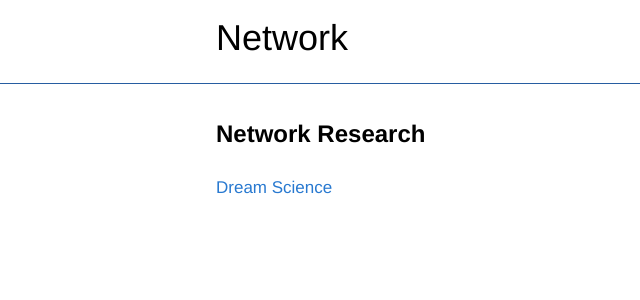
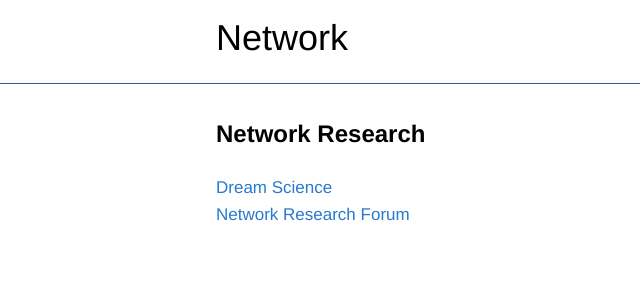
Before and after one commit to networkf/network.github.io, a Jekyll site: the page built from research.md, in a window 1280 px wide. Shown: the top 300 px of the page, without its empty margins (59-699 px from the left). Built offline with Jekyll 4.4.1, drawn with Linux system fonts in a browser that asks for light colours; some web fonts are replaced; our own code applies the rules of GitHub Pages for plain Markdown files; the repository's description, which GitHub fills in, is left out.

Commit message:
Update research.md

```diff
--- a/research.md
+++ b/research.md
@@ -9,3 +9,5 @@ layout: default
 
 [Dream Science](/dreamscience)
 <br>
+[Network Research Forum](https://network.flarum.cloud)
+<br>
```
